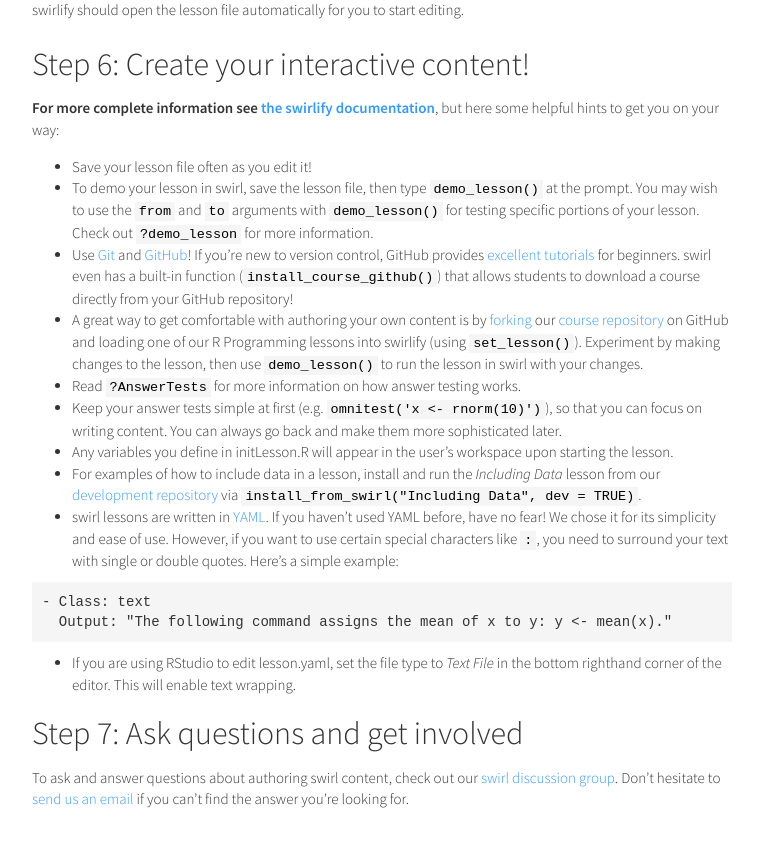
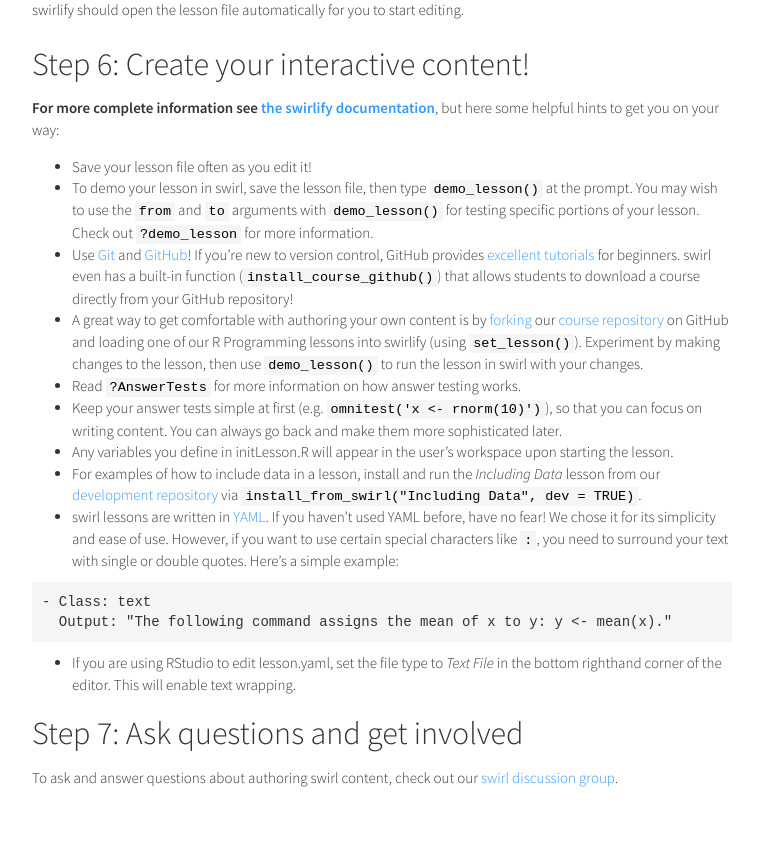
Before and after one commit to swirldev/swirldev.github.io, a Jekyll site: the page built from instructors.md, in a window 1280 px wide and 900 px high, scrolled down 1784 px. Shown: the top 847 px of the window, without its empty margins (258-1017 px from the left). Built offline with Jekyll 4.4.1, drawn with Linux system fonts in a browser that asks for light colours.

Commit message:
remove email

```diff
--- a/instructors.md
+++ b/instructors.md
@@ -4,29 +4,28 @@ title: swirl | Instructors
 active: teach
 ---
 
-
 # You're an instructor!
 
-swirl is a platform for teaching R programming and data science. However, an educational platform is only as good as the content it delivers to students. Although we have contributed [some content](https://github.com/swirldev/swirl_courses#swirl-courses){:target="_blank"} ourselves, swirl is designed in such a way that you can create your own interactive content and share it freely with students in your classroom or around the world.
+swirl is a platform for teaching R programming and data science. However, an educational platform is only as good as the content it delivers to students. Although we have contributed [some content](https://github.com/swirldev/swirl_courses#swirl-courses){:target="\_blank"} ourselves, swirl is designed in such a way that you can create your own interactive content and share it freely with students in your classroom or around the world.
 
-The [swirlify](https://github.com/swirldev/swirlify){:target="_blank"} R package provides a comprehensive toolbox for swirl instructors. Our authoring tools will guide you effortlessly through the process of creating interactive content, so that you can focus on the message you want to convey to students. The instructions that follow will have you writing your own interactive content with swirlify in just minutes! **For more complete instructions about writing swirl courses please see [the swirlify documentation](http://swirlstats.com/swirlify/).**
+The [swirlify](https://github.com/swirldev/swirlify){:target="\_blank"} R package provides a comprehensive toolbox for swirl instructors. Our authoring tools will guide you effortlessly through the process of creating interactive content, so that you can focus on the message you want to convey to students. The instructions that follow will have you writing your own interactive content with swirlify in just minutes! **For more complete instructions about writing swirl courses please see [the swirlify documentation](http://swirlstats.com/swirlify/).**
 
 ## Step 1: Get R
 
-In order to run swirl and swirlify, you must have R 3.1.0 or later installed on your computer. If you are on a Linux operating system, please visit our [Installing swirl on Linux](https://github.com/swirldev/swirl/wiki/Installing-swirl-on-Linux){:target="_blank"} page.
+In order to run swirl and swirlify, you must have R 3.1.0 or later installed on your computer. If you are on a Linux operating system, please visit our [Installing swirl on Linux](https://github.com/swirldev/swirl/wiki/Installing-swirl-on-Linux){:target="\_blank"} page.
 
-If you need to install R, you can do so [here](http://cran.rstudio.com/){:target="_blank"}.
+If you need to install R, you can do so [here](http://cran.rstudio.com/){:target="\_blank"}.
 
 For help installing R, check out one of the following videos (courtesy of Roger Peng at Johns Hopkins Biostatistics):
 
-- [Installing R on Windows](http://youtu.be/mfGFv-iB724){:target="_blank"}
-- [Installing R on Mac](http://youtu.be/Icawuhf0Yqo){:target="_blank"}
+- [Installing R on Windows](http://youtu.be/mfGFv-iB724){:target="\_blank"}
+- [Installing R on Mac](http://youtu.be/Icawuhf0Yqo){:target="\_blank"}
 
 ## Step 2 (recommended): Get RStudio
 
 In addition to R, it's highly recommended that you install RStudio, which will make your experience with R much more enjoyable.
 
-If you need to install RStudio, you can do so [here](http://www.rstudio.com/products/rstudio/download/){:target="_blank"}. Select the appropriate installer for your operating system.
+If you need to install RStudio, you can do so [here](http://www.rstudio.com/products/rstudio/download/){:target="\_blank"}. Select the appropriate installer for your operating system.
 
 ## Step 3: Install swirl and swirlify
 
@@ -79,9 +78,9 @@ Regardless of whether you use `new_lesson()` to create a new lesson or `set_less
 
 - Save your lesson file often as you edit it!
 - To demo your lesson in swirl, save the lesson file, then type `demo_lesson()` at
-the prompt. You may wish to use the `from` and `to` arguments with `demo_lesson()`
-for testing specific portions of your lesson. Check out `?demo_lesson` for more
-information.
+  the prompt. You may wish to use the `from` and `to` arguments with `demo_lesson()`
+  for testing specific portions of your lesson. Check out `?demo_lesson` for more
+  information.
 - Use <a href="http://git-scm.com/" target="_blank">Git</a> and <a href="https://github.com/" target="_blank">GitHub</a>! If you're new to version control, GitHub provides <a href="https://help.github.com/articles/set-up-git" target="_blank">excellent tutorials</a> for beginners. swirl even has a built-in function (`install_course_github()`) that allows students to download a course directly from your GitHub repository!
 - A great way to get comfortable with authoring your own content is by <a href="https://guides.github.com/activities/forking/" target="_blank">forking</a> our <a href="https://github.com/swirldev/swirl_courses" target="_blank">course repository</a> on GitHub and loading one of our R Programming lessons into swirlify (using `set_lesson()`). Experiment by making changes to the lesson, then use `demo_lesson()` to run the lesson in swirl with your changes.
 - Read <code>?AnswerTests</code> for more information on how answer testing works.
@@ -97,9 +96,6 @@ information.
 
 - If you are using RStudio to edit lesson.yaml, set the file type to <em>Text File</em> in the bottom righthand corner of the editor. This will enable text wrapping.
 
-
-
-
 ## Step 7: Ask questions and get involved
 
-To ask and answer questions about authoring swirl content, check out our <a href="https://groups.google.com/group/swirl-discuss" target="_blank">swirl discussion group</a>. Don't hesitate to <a href="mailto:info@swirlstats.com" target="_blank">send us an email</a> if you can't find the answer you're looking for.
+To ask and answer questions about authoring swirl content, check out our <a href="https://groups.google.com/group/swirl-discuss" target="_blank">swirl discussion group</a>.
```
Also changed, not shown: _blog/polyglot.md (+5 -3 lines), _blog/swirlify.md (+1 -1 lines), contributors.md (+0 -2 lines), help.md (+0 -3 lines).
